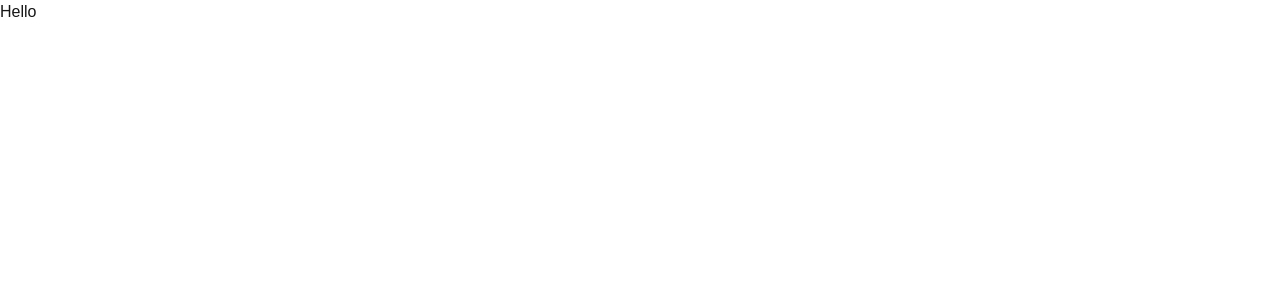
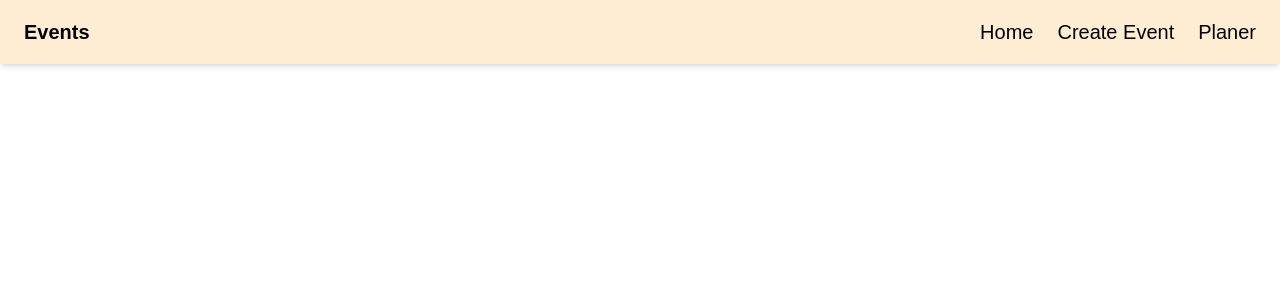
Before and after one commit to SantinoGiordano/EventProject, a Next.js app: page / in a window 1280 px wide. Shown: the top 300 px of the page. Built offline with nearby package versions, Linux system fonts and the light colour scheme.

Commit message:
imported nav

```diff
--- a/app/(root)/page.tsx
+++ b/app/(root)/page.tsx
@@ -1,9 +1,10 @@
-
+import Nav from "../components/Nav";
 
 export default function Home() {
   return (
-    <div>
-        Hello
-    </div>
+    <>
+      <Nav />
+      <div >Hello</div>
+    </>
   );
 }
```
